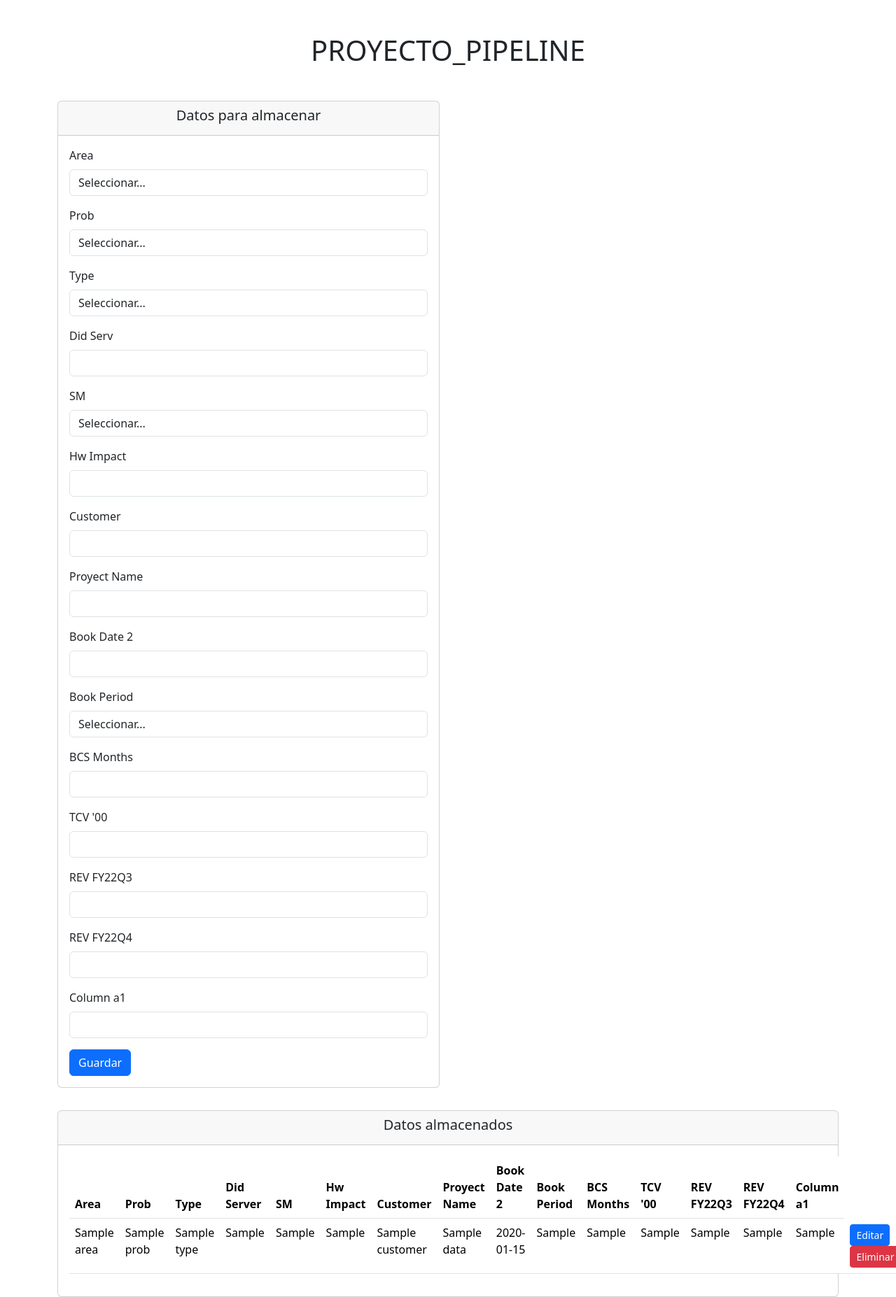
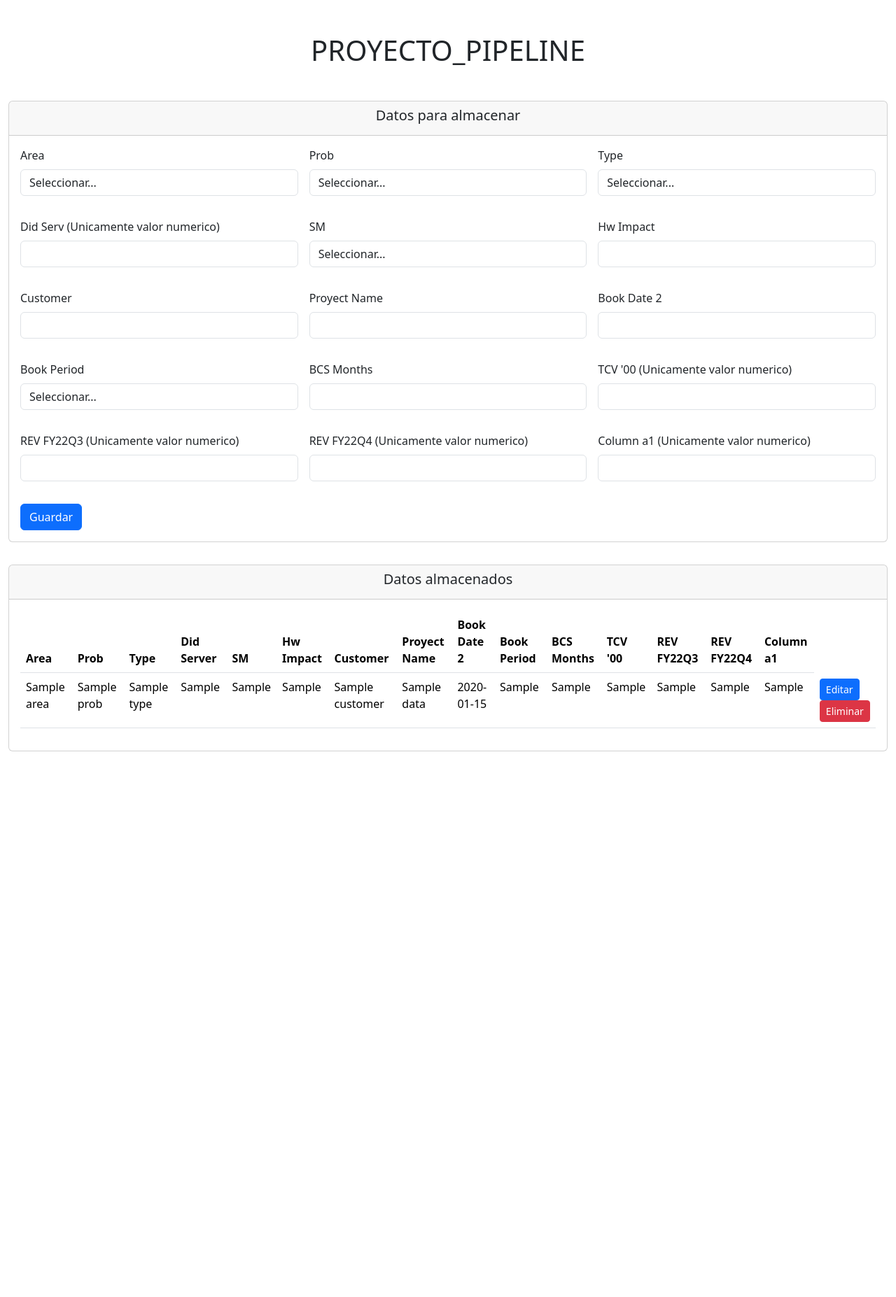
Before and after one commit to JuanJose159/proyecto, a Flask app: page / in a window 1280 px wide. Shown: the whole page at 70% size. After the commit the page ends 1074 px from the top, so only its background shows below. Run offline with Flask 3, Linux system fonts and the light colour scheme; a database or web service that is not in the repository returns one stand-in record (values such as "Sample title").

Commit message:
corregir errores

```diff
--- a/product.py
+++ b/product.py
@@ -1,5 +1,5 @@
 class Product:
-    def __init__(self, area, prob, type,did_serv,sm,hw_impact,customer,proyect_name,book_date2,book_period,bcs_months,tcv_00,rev_fy22q3,rev_fy22q4,columna1):
+    def __init__(self,area, prob, type,did_serv,sm,hw_impact,customer,proyect_name,book_date2,book_period,bcs_months,tcv_00,rev_fy22q3,rev_fy22q4,columna1):
         self.area = area
         self.prob = prob
         self.type = type
@@ -15,6 +15,7 @@ class Product:
         self.rev_fy22q3 = rev_fy22q3
         self.rev_fy22q4 = rev_fy22q4
         self.columna1 = columna1
+
 
 
 
--- a/templates/index.html
+++ b/templates/index.html
@@ -7,29 +7,28 @@
     <link href="https://cdn.jsdelivr.net/npm/bootstrap@5.3.2/dist/css/bootstrap.min.css" rel="stylesheet" integrity="sha384-T3c6CoIi6uLrA9TneNEoa7RxnatzjcDSCmG1MXxSR1GAsXEV/Dwwykc2MPK8M2HN" crossorigin="anonymous">
 </head>
 <body>
-    <div class="container">
+    <div class="container-fluid">
         <h1 class="text-center mt-5 mb-5">PROYECTO_PIPELINE</h1>
     </div>
 
-    <div class="container">
-        <div class="row row-cols-1 row-cols-md-2">
+    <div class="container-fluid d-flex justify-content-center">
         <div class="col mb-3">
             <div class="card">
                 <div class="card-header">
                     <h5 class="text-center">Datos para almacenar</h5>
                 </div>
                 <div class="card-body">
-                        <form action="/products" method="POST">
-                            <div class="mb-3">
+                    <form id="myForm" action="/products" method="POST" onsubmit="return validateForm()" class="row g-3">
+                            <div class="col-md-4 mb-3">
                                 <label for="area" class="form-label">Area</label>
-                                <select class="form-control" id="area" name="area">
+                                <select class="form-control" id="area" name="area" required>
                                     <option value="">Seleccionar...</option>
                                     <option value="MCR">MCR</option>
                                 </select>
                             </div>
-                            <div class="mb-3">
+                            <div class="col-md-4 mb-3">
                                 <label for="prob" class="form-label">Prob</label>
-                                <select class="form-control" id="prob" name="prob">
+                                <select class="form-control" id="prob" name="prob" required>
                                     <option value="">Seleccionar...</option>
                                     <option value="BOOKED">BOOKED</option>
                                     <option value="CANCEL">CANCEL</option>
@@ -40,21 +39,20 @@
                                     <option value="SAFE">SAFE</option>
                                 </select>
                             </div>
-                            <div class="mb-3">
+                            <div class="col-md-4 mb-3">
                                 <label for="type" class="form-label">Type</label>
-                                <select class="form-control" id="type" name="type">
+                                <select class="form-control" id="type" name="type" required>
                                     <option value="">Seleccionar...</option>
                                     <option value="AST">AST</option>
                                     <option value="BCS NEW">BCS NEW</option>
                                     <option value="BCS RNEW">BCS RNEW</option>
                                 </select>
                             </div>
-
-                            <div class="mb-3">
-                                <label for="did_serv" class="form-label">Did Serv</label>
-                                <input type="text" class="form-control" id="did_serv" name="did_serv">
+                            <div class="col-md-4 mb-3">
+                                <label for="did_serv" class="form-label">Did Serv (Unicamente valor numerico)</label>
+                                <input type="number" pattern="\d+" class="form-control" id="did_serv" name="did_serv" required>
                             </div>
-                            <div class="mb-3">
+                            <div class="col-md-4 mb-3">
                                 <label for="sm" class="form-label">SM</label>
                                 <select class="form-control" id="sm" name="sm">
                                     <option value="">Seleccionar...</option>
@@ -65,23 +63,23 @@
                                     <option value="racorone">racorone</option>
                                 </select>
                             </div>
-                            <div class="mb-3">
+                            <div class="col-md-4 mb-3">
                                 <label for="hw_impact" class="form-label">Hw Impact</label>
                                 <input type="text" class="form-control" id="hw_impact" name="hw_impact">
                             </div>
-                            <div class="mb-3">
+                            <div class="col-md-4 mb-3">
                                 <label for="customer" class="form-label">Customer</label>
                                 <input type="text" class="form-control" id="customer" name="customer">
                             </div>
-                            <div class="mb-3">
+                            <div class="col-md-4 mb-3">
                                 <label for="proyect_name" class="form-label">Proyect Name</label>
                                 <input type="text" class="form-control" id="proyect_name" name="proyect_name">
                             </div>
-                            <div class="mb-3">
+                            <div class="col-md-4 mb-3">
                                 <label for="book_date2" class="form-label">Book Date 2</label>
                                 <input type="text" class="form-control" id="book_date2" name="book_date2">
                             </div>
-                            <div class="mb-3">
+                            <div class="col-md-4 mb-3">
                                 <label for="book_period" class="form-label">Book Period</label>
                                 <select class="form-control" id="book_period" name="book_period">
                                     <option value="">Seleccionar...</option>
@@ -99,39 +97,42 @@
                                     <option value="FY22Q1">FY22Q1</option>
                                 </select>
                             </div>
-                            <div class="mb-3">
+                            <div class="col-md-4 mb-3">
                                 <label for="bcs_months" class="form-label">BCS Months</label>
-                                <input type="text" class="form-control" id="bcs_months" name="bcs_months">
+                                <input type="text" pattern="\d{2}" class="form-control" id="bcs_months" name="bcs_months" required>
                             </div>
-                            <div class="mb-3">
-                                <label for="tcv_00" class="form-label">TCV '00</label>
-                                <input type="text" class="form-control" id="tcv_00" name="tcv_00">
+                            <div class="col-md-4 mb-3">
+                                <label for="tcv_00" class="form-label">TCV '00 (Unicamente valor numerico)</label>
+                                <input type="text" pattern="\d+" class="form-control" id="tcv_00" name="tcv_00" required>
                             </div>
-                            <div class="mb-3">
-                                <label for="rev_fy22q3" class="form-label">REV FY22Q3</label>
-                                <input type="text" class="form-control" id="rev_fy22q3" name="rev_fy22q3">
+                            <div class="col-md-4 mb-3">
+                                <label for="rev_fy22q3" class="form-label">REV FY22Q3 (Unicamente valor numerico)</label>
+                                <input type="text" pattern="\d+" class="form-control" id="rev_fy22q3" name="rev_fy22q3" required>
                             </div>
-                            <div class="mb-3">
-                                <label for="rev_fy22q4" class="form-label">REV FY22Q4</label>
-                                <input type="text" class="form-control" id="rev_fy22q4" name="rev_fy22q4">
+                            <div class="col-md-4 mb-3">
+                                <label for="rev_fy22q4" class="form-label">REV FY22Q4 (Unicamente valor numerico)</label>
+                                <input type="text" pattern="\d+" class="form-control" id="rev_fy22q4" name="rev_fy22q4" required>
                             </div>
-                            <div class="mb-3">
-                                <label for="columna1" class="form-label">Column a1</label>
-                                <input type="text" class="form-control" id="columna1" name="columna1">
+                            <div class="col-md-4 mb-3">
+                                <label for="columna1" class="form-label">Column a1 (Unicamente valor numerico)</label>
+                                <input type="text" pattern="\d+" class="form-control" id="columna1" name="columna1" required>
                             </div>
+                            <div class="col-12">
                                 <button class="btn btn-primary" type="submit">Guardar</button>
+                            </div>
                         </form>
                     </div>
                 </div>
             </div>
         </div>
+    </div>
 
-        <div class="col">
+    <div class="container-fluid">
         <div class="card mt-3">
             <div class="card-header">
                 <h5 class="text-center">Datos almacenados</h5>
             </div>
-                <div class="card-body">
+            <div class="card-body table-responsive">
                 <table class="table">
                     <thead>
                         <tr>
@@ -173,24 +174,7 @@
                                     <td>
                                         <form action="/edit/{{ product.area }}" method="POST">
                                             <!-- Campos ocultos con valores actuales -->
-                                            <input type="hidden" name="area" value="{{ product.area }}">
-                                            <input type="hidden" name="prob" value="{{ product.prob }}">
-                                            <input type="hidden" name="type" value="{{ product.type }}">
-                                            <input type="hidden" name="did_serv" value="{{ product.did_serv }}">
-                                            <input type="hidden" name="sm" value="{{ product.sm }}">
-                                            <input type="hidden" name="hw_impact" value="{{ product.hw_impact }}">
-                                            <input type="hidden" name="customer" value="{{ product.customer }}">
-                                            <input type="hidden" name="proyect_name" value="{{ product.proyect_name }}">
-                                            <input type="hidden" name="book_date2" value="{{ product.book_date2 }}">
-                                            <input type="hidden" name="book_period" value="{{ product.book_period }}">
-                                            <input type="hidden" name="bcs_months" value="{{ product.bcs_months }}">
-                                            <input type="hidden" name="tcv_00" value="{{ product.tcv_00 }}">
-                                            <input type="hidden" name="rev_fy22q3" value="{{ product.rev_fy22q3 }}">
-                                            <input type="hidden" name="rev_fy22q4" value="{{ product.rev_fy22q4 }}">
-                                            <input type="hidden" name="columna1" value="{{ product.columna1 }}">
-
-                                            <!-- Agrega los campos restantes con sus respectivos nombres -->
-                                            <!-- ... -->
+                                            <!-- ... (resto de los campos ocultos) ... -->
                                             <button class="btn btn-primary btn-sm" type="submit">Editar</button>
                                         </form>
                                         <a href="{{ url_for('delete', product_name=product.area) }}" class="btn btn-danger btn-sm">Eliminar</a>
@@ -202,6 +186,29 @@
                 </div>
             </div>
         </div>
-    </div>
+        <script>
+            function validateForm() {
+            var areaValue = document.getElementById('area').value;
+            var probValue = document.getElementById('prob').value;
+            var didServValue = document.getElementById('did_serv').value;
+            var tcvValue = document.getElementById('tcv_00').value;
+            var revFY22Q3Value = document.getElementById('rev_fy22q3').value;
+            var revFY22Q4Value = document.getElementById('rev_fy22q4').value;
+            var columna1Value = document.getElementById('columna1').value;
+            var bcsMonthsValue = document.getElementById('bcs_months').value;
+            if (areaValue === '' || probValue === '' || didServValue === '' || tcvValue === '' || revFY22Q3Value === '' || revFY22Q4Value === '' || columna1Value === '' || bcsMonthsValue === '') {
+                alert('Por favor, completa todos los campos obligatorios.');
+                return false;
+            }
+
+            // Validar que did_serv, tcv_00, rev_fy22q3, rev_fy22q4, columna1, bcs_months sean números
+            if (!/^\d+$/.test(didServValue) || !/^\d+$/.test(tcvValue) || !/^\d+$/.test(revFY22Q3Value) || !/^\d+$/.test(revFY22Q4Value) || !/^\d+$/.test(columna1Value) || !/^\d+$/.test(bcsMonthsValue)) {
+                alert('Por favor, ingresa solo números en los campos correspondientes.');
+                return false;
+            }
+
+            return true;
+        }
+    </script>
 </body>
 </html>
```
Also changed, not shown: app.py (line endings or trailing spaces). Lines whose indentation alone changed are shown as unchanged.
